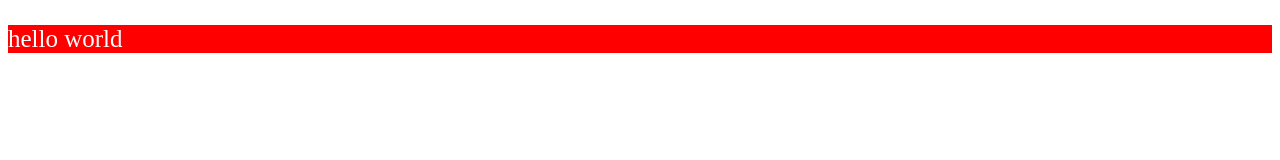
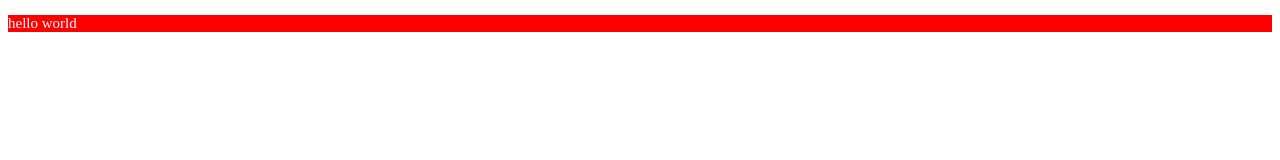
Before and after one commit to notr3d/sedona, a plain HTML site: page index.html in a window 1280 px wide. Drawn offline with Linux system fonts and the light colour scheme.

Commit message:
подготовка к разметке главной страницы

```diff
--- a/less/style.less
+++ b/less/style.less
@@ -1,5 +1,5 @@
 p {
     background-color:red;
     color:white;
-    font-size: 25px;
+    font-size: 15px;
 }
```
Also changed, not shown: css/style.css, 1 other file.
